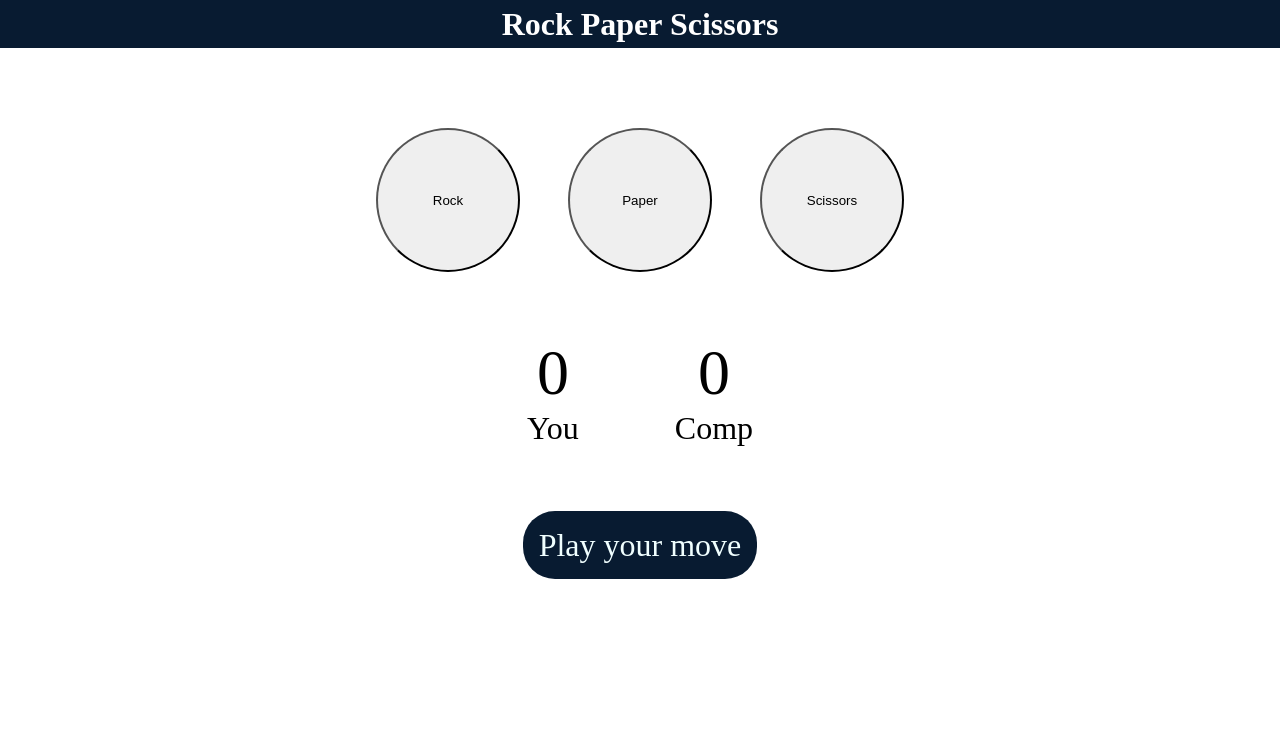
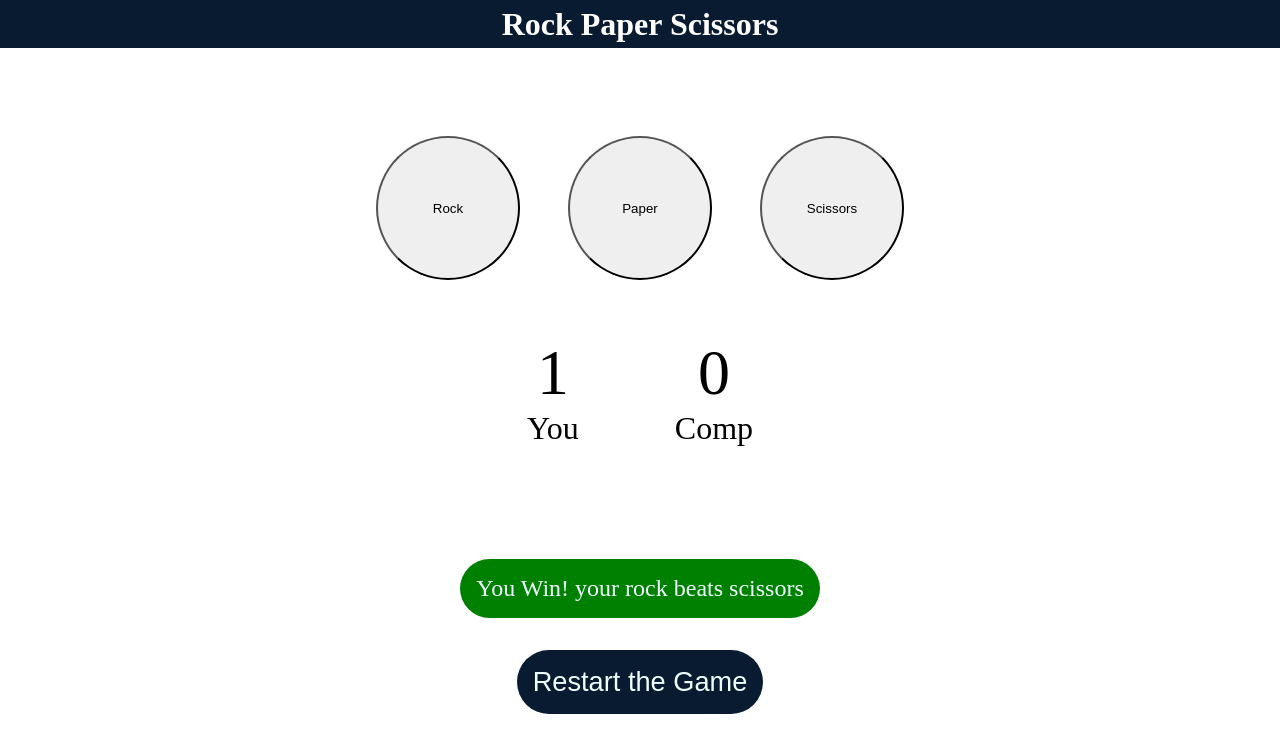
Before and after one commit to jnvreddy/Rock-paper-Scissors, a plain HTML site: page index.html in a window 1280 px wide. Both pictures are taken after a click on the button "Rock". Drawn offline with Linux system fonts and the light colour scheme.

Commit message:
Fully functional game using JavaScript

```diff
--- a/index.html
+++ b/index.html
@@ -10,13 +10,13 @@
     <h1>Rock Paper Scissors</h1>
     <did class="choices">
       <div class="choice" id="rock">
-        <button>Rock</button>
+        <button class="btn">Rock</button>
       </div>
       <div class="choice" id="paper">
-        <button>Paper</button>
+        <button class="btn">Paper</button>
       </div>
-      <div class="choice" id="paper">
-        <button>Scissors</button>
+      <div class="choice" id="scissors">
+        <button class="btn">Scissors</button>
       </div>
     </did>
 
@@ -33,7 +33,8 @@
 
     <div class="msg-container">
       <p id="msg">Play your move</p>
+      <button id="restart-btn">Restart the Game</button>
     </div>
-    <script src="script.js"></script>
+    <script src="server.js"></script>
   </body>
 </html>
--- a/server.js
+++ b/server.js
@@ -0,0 +1,78 @@
+let userScore = 0;
+let compScore = 0;
+
+const choices = document.querySelectorAll(".choice");
+let msg = document.querySelector("#msg");
+let restart = document.querySelector("#restart-btn");
+
+const userScorepara = document.querySelector("#user-score");
+const compScorepara = document.querySelector("#comp-score");
+
+const genCompChoice =() =>{
+    const options = ["rock","paper","scissors"];
+    const randIdx = Math.floor(Math.random()*3);
+    return options[randIdx];
+}
+
+const drawGame = () =>{
+    console.log("Game was Draw")
+    msg.innerText = "Game was Draw,Play again";
+    msg.style.backgroundColor = "#081b31";
+}
+
+const restartbtn = () => {
+    userScore=0;
+    compScore=0;
+    userScorepara.innerText = "0";
+    compScorepara.innerText = "0";
+    msg.innerText = "Play your move";
+    msg.style.backgroundColor = "#081b31";
+
+}
+
+restart.addEventListener("click",restartbtn);
+
+const showWinner = (userWin,userChoice,compChoice) =>  {
+   if(userWin) {
+        userScore++;
+        userScorepara.innerText = userScore;
+        msg.innerText = `You Win! your ${userChoice} beats ${compChoice}`;
+        msg.style.backgroundColor = "green";
+    } else {
+        compScore++;
+        compScorepara.innerText = compScore;
+        msg.innerText = `You lose your ${compChoice} beats ${userChoice}`;
+        msg.style.backgroundColor = "red";
+    }
+}
+
+const playgame = (userChoice) => {
+    console.log("user choice =",userChoice);
+
+    const compChoice = genCompChoice();
+    console.log("Computer choice = ",compChoice);
+
+    if (userChoice === compChoice){
+        drawGame();
+    }else{
+        let userWin = true;
+        if (userChoice === "rock"){
+            //scissors,paper
+            userWin = compChoice === "paper" ? false : true;
+        } else  if (userChoice === "paper"){
+            //rock,scissors
+            userWin = compChoice === "scissors" ? false : true;
+        } else {
+            //
+            userWin = compChoice === "rock" ? false : true;
+        }
+        showWinner(userWin,userChoice,compChoice);
+    }
+
+}
+choices.forEach((choice) => {
+    choice.addEventListener("click", ()=>{
+        const userChoice = choice.getAttribute("id");
+        playgame(userChoice);
+    });
+});
--- a/style.css
+++ b/style.css
@@ -14,20 +14,30 @@ h1{
 .choice{
     height: 10rem;
     width: 10rem;
+    border-radius: 50%;
+    display:flex;
+    justify-content: center;
+    align-items: center;
 }
 
-button{
+.btn{
     height: 9rem;
     width:9rem;
+    object-fit: cover;
     border-radius:50%;
 }
 
 .choices{
+    height:70%;
     display: flex;
     justify-content: center;
     align-items: center;
     gap: 2rem;
     margin-top:5rem;
+}
+.choice:hover{
+    cursor:pointer;
+    background-color: rgb(15, 15, 21);
 }
 
 .score-board{
@@ -45,14 +55,30 @@ button{
 }
 
 .msg-container{
-    margin-top: 5rem;
+    margin-top: 4rem;
+    padding: 3rem;
+    display: flex;
+    align-items: center;
+    justify-content: center;
+    flex-direction: column;
+    gap: 2rem;
 }
+
+#restart-btn{
+    padding:1rem;
+    background-color: #081b31;
+    color:azure;
+    font-size: 1.70rem;
+    border-radius: 2rem;
+    cursor: pointer;
+    border: none;
+}
+
 #msg{
     padding:1rem;
     background-color: #081b31;
     color:azure;
-    font-size: 2rem;
-    display: inline;
+    font-size: 1.5rem;
     border-radius: 2rem;
 
 }
```
